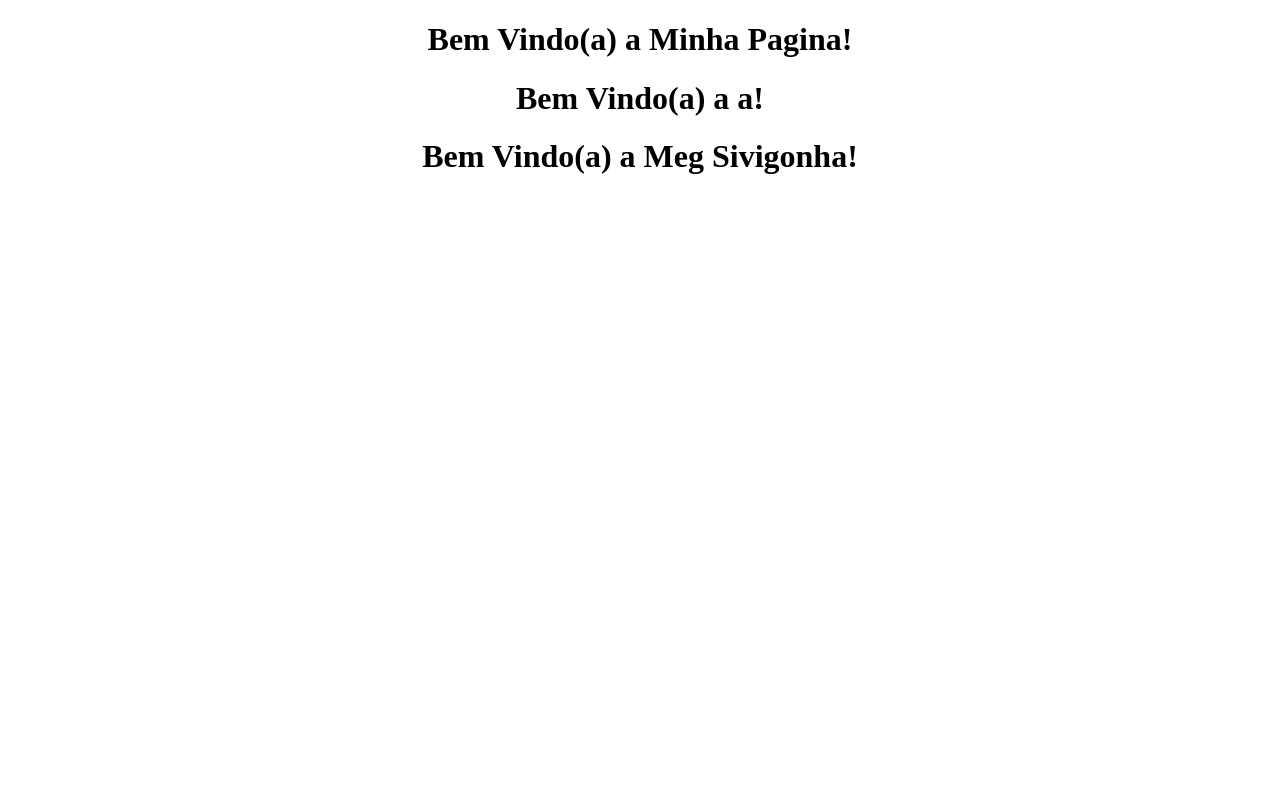
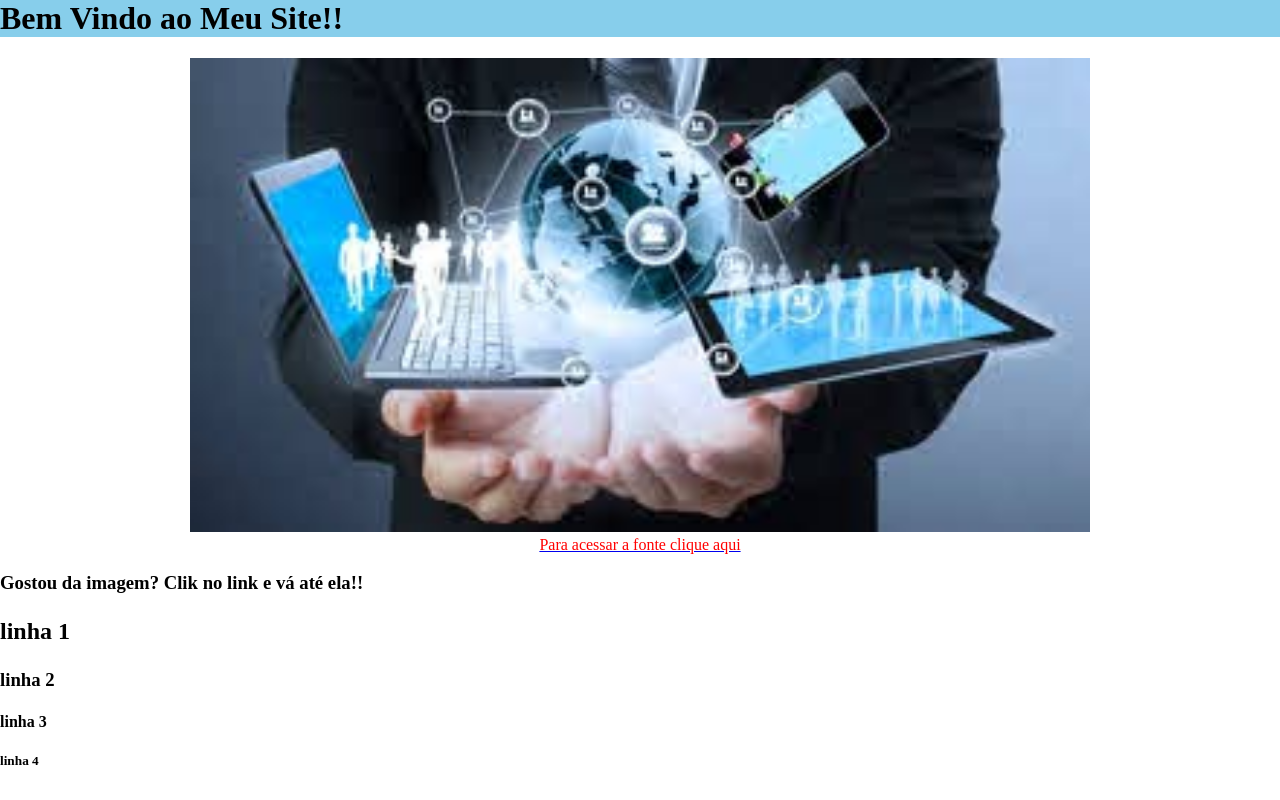
Before and after one commit to Eduh06/Eduh06.github.io, a plain HTML site: page index.html in a window 1280 px wide. Drawn offline with Linux system fonts and the light colour scheme.

Commit message:
Subindo meu Primeiro Site

```diff
--- a/index.html
+++ b/index.html
@@ -1,13 +1,59 @@
-<!DOCTYPE html>
-<html>
-<meta http-equiv="Content-Type" content="text/html; charset=utf-8">
-<body>
+<!DOCTYPE html>	<!--especifica o tipo de linguagem -->
+<html>	<!--inicia  o tipo de linguagem html -->
+	<head>	<!--onde vai o titulo e tudo que for de importação -->
 
-	<h1 style="text-align:center;"> Bem Vindo(a) a Minha Pagina!</h1>
+	<title> Meu Primeiro Site HTML</title> <!--titulo do site -->
 
-	<h1 style="text-align:center;"> Bem Vindo(a) a a!</h1>
+</head>	<!--fechamento da tag head -->
 
-	<h1 style="text-align:center;"> Bem Vindo(a) a Meg Sivigonha!</h1>
+<body>	<!--todo corpo do site tudo que for aparecer na tela do site  -->
 
-<body>
+	<style>
+		#cor-titulo { background-color: SkyBlue; }  /*utilizada linguagem css (div id) para mudar a cor de fundo to titulo */
+		body {margin: 0px auto;}
+		h1 {margin-top:  0px;}  /* foi utilizado margin para retirar as margens que existiam em h1, e body */
+	</style>
+
+	<div id="cor-titulo">  <!--fechada alteração de cor def  -->
+
+		<h1><b>	<!--respectivamente centrar aumentar a fonte h1, negrito b-->
+	 		Bem Vindo ao Meu Site!! <!--tag p paragrafo, aqui primeiro paragrafo do site -->
+		</b></h1>
+	</div> 	<!--fechando centrar aumentar a fonte h1, negrito b-->
+
+	<center>
+		<img src="Imagem1.jpg" width="900px" >
+	</center> <!--colocado uma imagem no centro da pagina e configurado tamanho em 600px-->
+
+	<center>
+		<a href="https://www.tursan.com.br/19-de-outubro-dia-do-profissional-de-informatica/" target="_blank">	<font color="red"> Para acessar a fonte clique aqui
+		   </font> <!--utilizado font color para alterar a cor de fundo do texto para vermelho-->
+		</a>
+	</center>	<!--colocado o link do site abaixo da imagem para possivel acesso, utilizado target_blank para carregar link em nova pagina-->
+
+
+	<h3><b>	<!--respectivamente centrar aumentar a fonte h1, negrito b-->
+	<p> Gostou da imagem? Clik no link e vá até ela!!</p> <!--tag p paragrafo, segundo paragrafo do site-->
+	</b></h3> 	<!--respectivamen te centrar aumentar a fonte h1, negrito b-->
+
+
+
+	<h2><b>	<!--respectivamente aumentar a fonte h1, negrito b-->
+	<p> linha 1</p> <!--tag p paragrafo, aqi primeiro paragrafo do site -->
+	</b></h2>	<!--respectivamente aumentar a fonte h1, negrito b-->
+
+	<h3><b>	<!--respectivamente aumentar a fonte h1, negrito b-->
+	<p> linha 2</p> <!--tag p paragrafo, aqi primeiro paragrafo do site -->
+	</b></h3>	<!--respectivamente aumentar a fonte h1, negrito b-->
+
+	<h4><b>	<!--respectivamente aumentar a fonte h1, negrito b-->
+	<p> linha 3</p> <!--tag p paragrafo, aqi primeiro paragrafo do site -->
+	</b></h4>	<!--respectivamente aumentar a fonte h1, negrito b-->
+
+	<h5><b>	<!--respectivamente aumentar a fonte h1, negrito b-->
+	<p> linha 4</p> <!--tag p paragrafo, aqui primeiro paragrafo do site -->
+	</b></h5>	<!--respectivamente aumentar a fonte h1, negrito b-->
+
+
+</body>
 </html>
```
Also changed, not shown: Imagem1.jpg (added).
